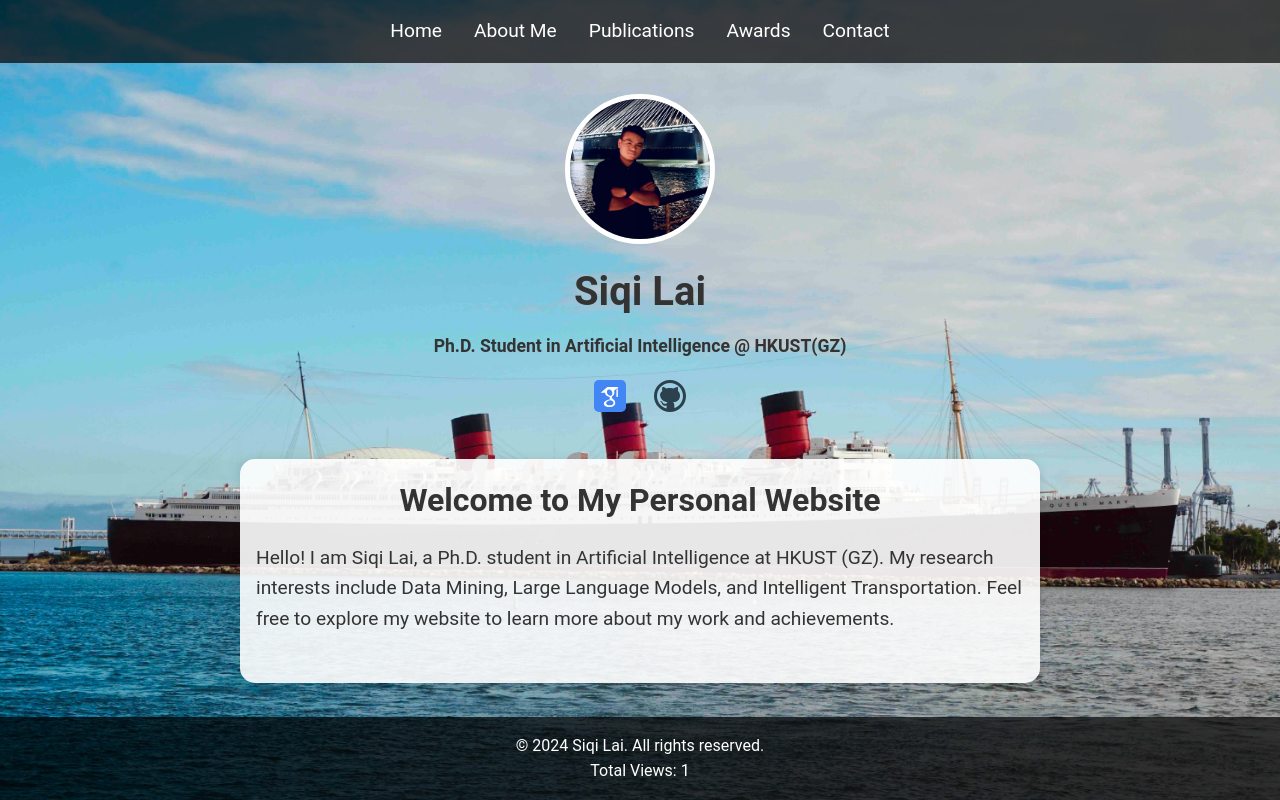
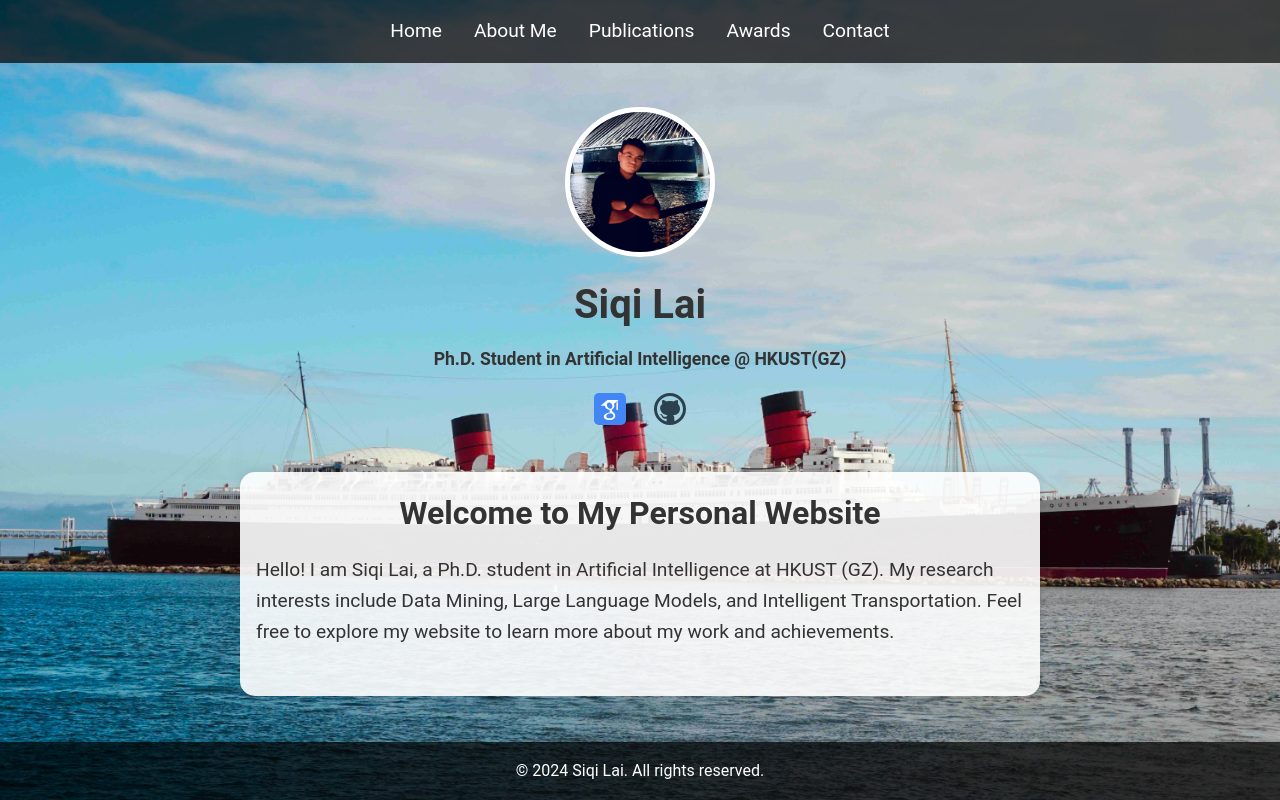
Before and after one commit to Gungnir2099/SQLai, a plain HTML site: page index.html in a window 1280 px wide. Drawn offline with Linux system fonts and the light colour scheme.

Commit message:
Update index.html

```diff
--- a/index.html
+++ b/index.html
@@ -5,6 +5,7 @@
     <meta name="viewport" content="width=device-width, initial-scale=1.0">
     <title>Siqi Lai - Personal Website</title>
     <link rel="stylesheet" href="css/styles.css">
+    <!-- Use local Font Awesome CSS -->
     <link rel="stylesheet" href="css/all.min.css">
     <link rel="icon" href="images/favicon.jpg" type="image/x-icon">
     <link rel="shortcut icon" href="images/favicon.jpg" type="image/x-icon">
@@ -44,17 +45,7 @@
     </div>
     <footer>
         <p>&copy; 2024 Siqi Lai. All rights reserved.</p>
-        <p id="view-count">Total Views: 0</p>
     </footer>
     <script src="js/scripts.js"></script>
-    <script>
-        // 获取访问次数
-        let viewCount = localStorage.getItem('viewCount') || 0;
-        viewCount++;
-        localStorage.setItem('viewCount', viewCount);
-
-        // 更新页面上的访问次数显示
-        document.getElementById('view-count').innerText = `Total Views: ${viewCount}`;
-    </script>
 </body>
 </html>
```
